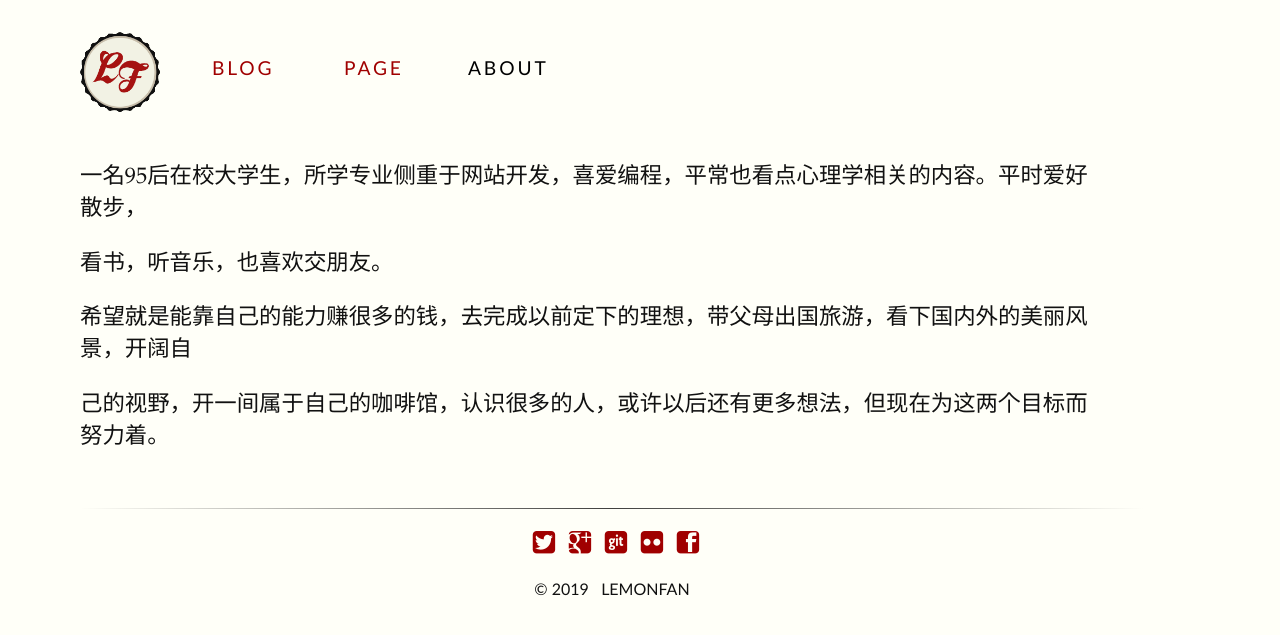
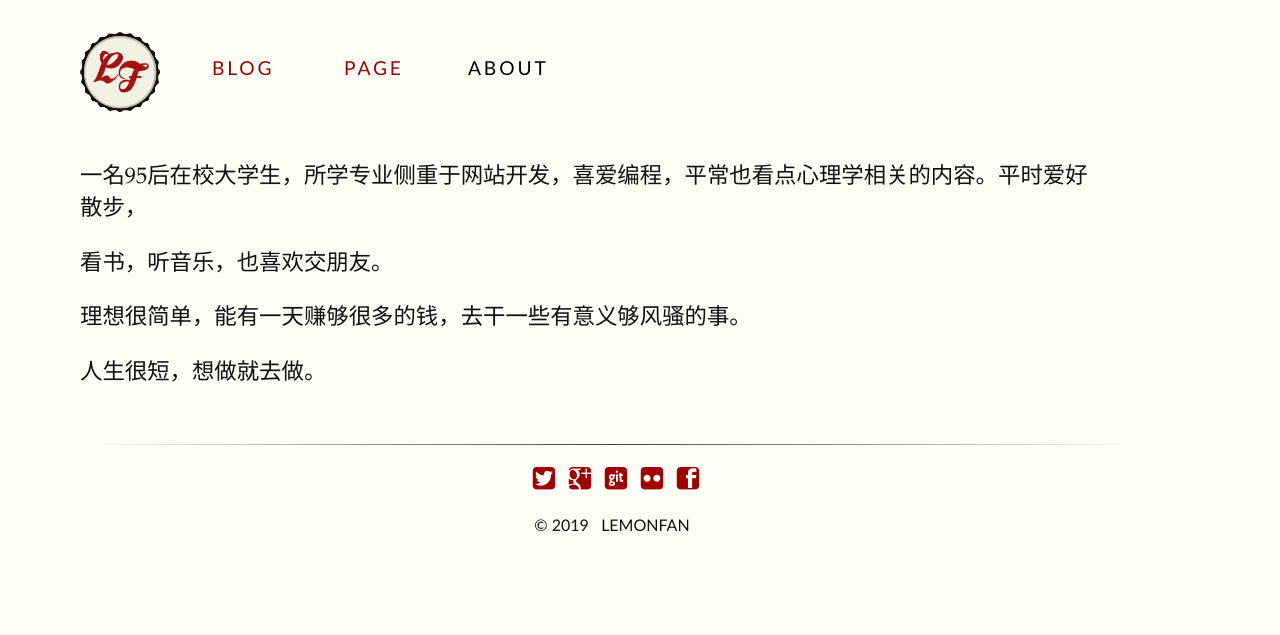
Before and after one commit to lem0nfan/lem0nfan.github.io, a Jekyll site: the page built from about/index.md, in a window 1280 px wide. Shown: the top 635 px of the page. Built offline with Jekyll 4.4.1, drawn with Linux system fonts in a browser that asks for light colours.

Commit message:
Update index.md

```diff
--- a/about/index.md
+++ b/about/index.md
@@ -7,6 +7,6 @@ title: About
 
 看书，听音乐，也喜欢交朋友。
 
-希望就是能靠自己的能力赚很多的钱，去完成以前定下的理想，带父母出国旅游，看下国内外的美丽风景，开阔自
+理想很简单，能有一天赚够很多的钱，去干一些有意义够风骚的事。
 
-己的视野，开一间属于自己的咖啡馆，认识很多的人，或许以后还有更多想法，但现在为这两个目标而努力着。
+人生很短，想做就去做。
```
